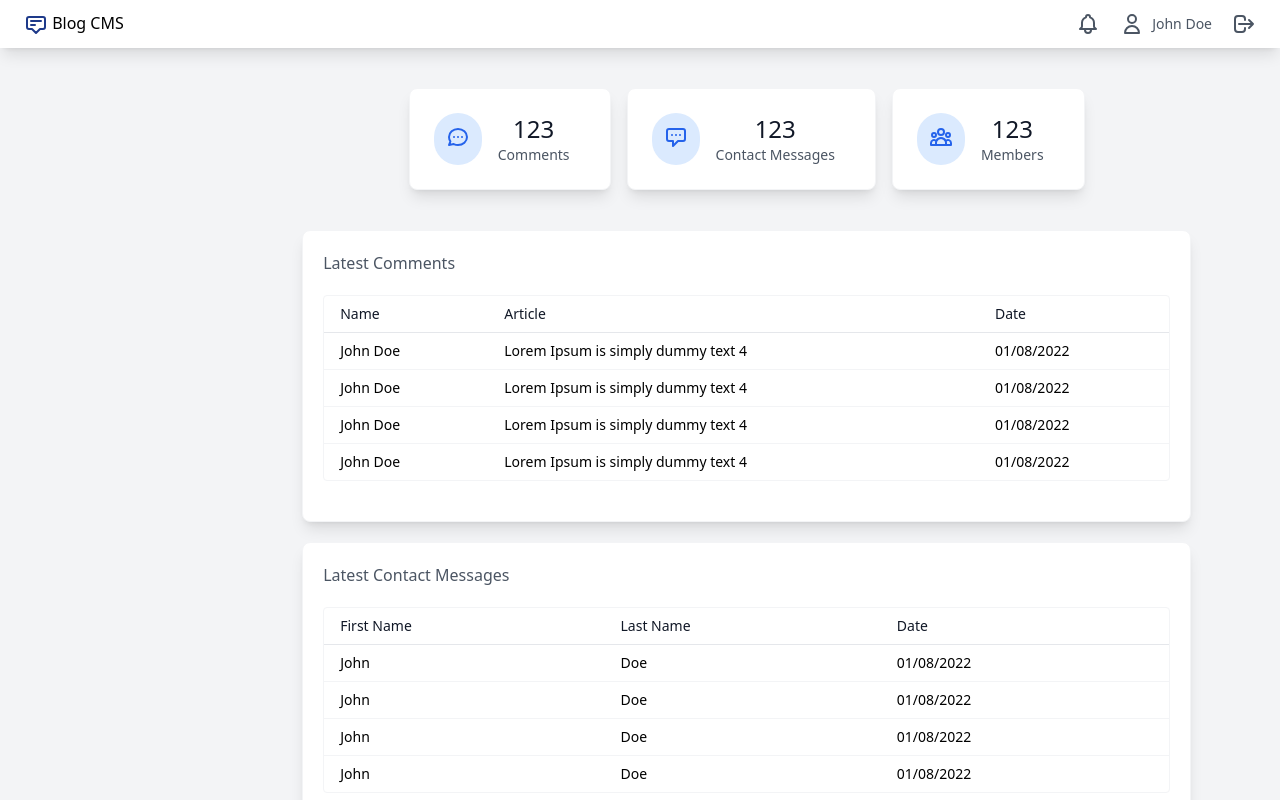
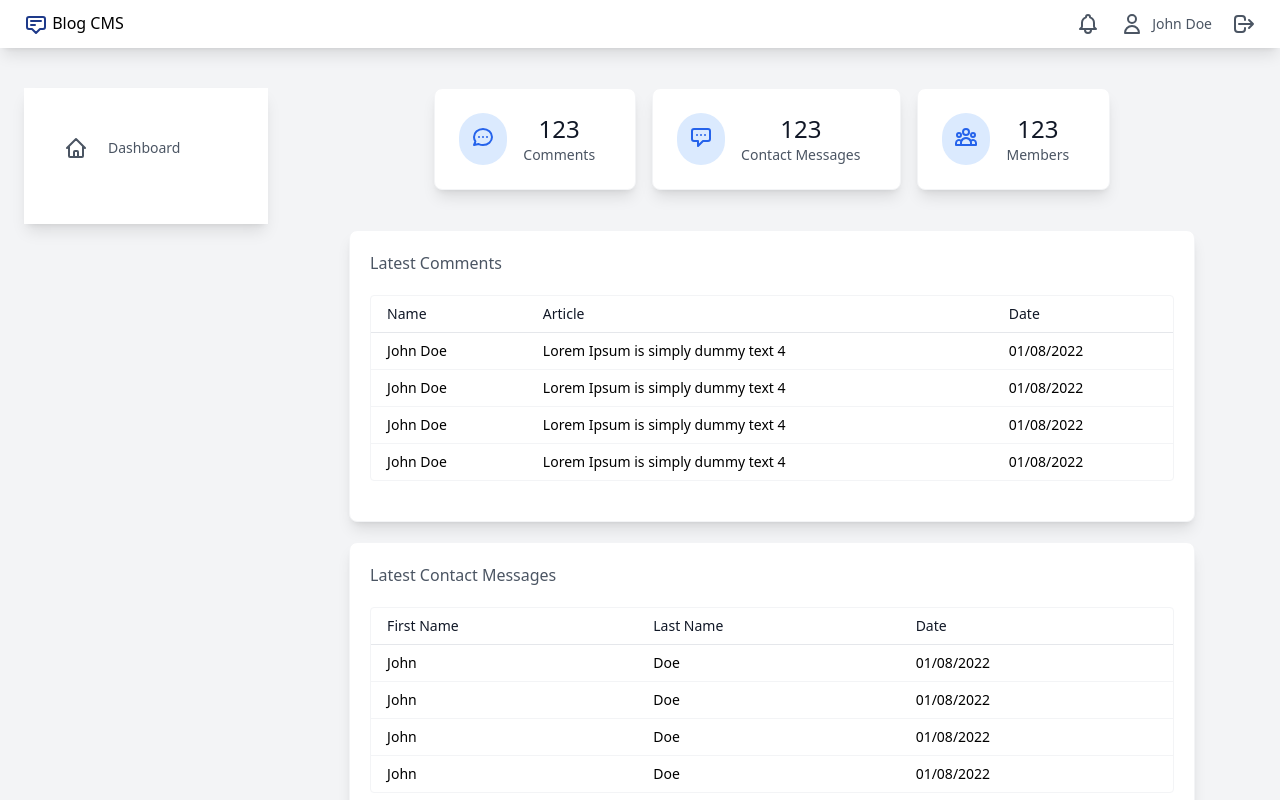
Before and after one commit to kaan35/blog-admin, an Angular app: page / in a window 1280 px wide. Shown: the top 800 px of the page. Built offline with nearby package versions, Linux system fonts and the light colour scheme.

Commit message:
feat: added sample side menu component

```diff
--- a/src/app/app.module.ts
+++ b/src/app/app.module.ts
@@ -4,9 +4,10 @@ import { AppRoutingModule } from './app-routing.module';
 import { AppComponent } from './app.component';
 import { IndexComponent } from './pages/index/index.component';
 import { NavbarComponent } from './components/navbar/navbar.component';
+import { MenuComponent } from './components/menu/menu.component';
 
 @NgModule({
-  declarations: [AppComponent, IndexComponent, NavbarComponent],
+  declarations: [AppComponent, IndexComponent, NavbarComponent, MenuComponent],
   imports: [
     BrowserModule.withServerTransition({ appId: 'serverApp' }),
     AppRoutingModule,
--- /dev/null
+++ b/src/app/components/menu/menu.component.html
@@ -0,0 +1,19 @@
+<div class='w-full shadow-lg bg-white p-4 mx-6 my-10'>
+  <div class='flex flex-col justify-between bg-white'>
+    <nav class='flex flex-col gap-y-1 px-2 py-6 pb-10'>
+      <div>
+        <a class='flex items-center px-4 py-2 text-sm text-gray-600 rounded-lg hover:bg-gray-100 hover:text-black' href='#'>
+          <div class='pr-2'>
+            <svg xmlns='http://www.w3.org/2000/svg' class='h-6 w-6' fill='none' viewBox='0 0 24 24'
+                 stroke='currentColor'
+                 stroke-width='2'>
+              <path stroke-linecap='round' stroke-linejoin='round'
+                    d='M3 12l2-2m0 0l7-7 7 7M5 10v10a1 1 0 001 1h3m10-11l2 2m-2-2v10a1 1 0 01-1 1h-3m-6 0a1 1 0 001-1v-4a1 1 0 011-1h2a1 1 0 011 1v4a1 1 0 001 1m-6 0h6' />
+            </svg>
+          </div>
+          <span class='ml-3'>Dashboard</span>
+        </a>
+      </div>
+    </nav>
+  </div>
+</div>
--- /dev/null
+++ b/src/app/components/menu/menu.component.ts
@@ -0,0 +1,12 @@
+import { Component, OnInit } from '@angular/core';
+
+@Component({
+  selector: 'app-menu',
+  templateUrl: './menu.component.html',
+  styleUrls: ['./menu.component.css'],
+})
+export class MenuComponent implements OnInit {
+  constructor() {}
+
+  ngOnInit(): void {}
+}
--- a/src/app/pages/index/index.component.html
+++ b/src/app/pages/index/index.component.html
@@ -1,7 +1,9 @@
 <app-navbar></app-navbar>
 <div class='max-w-full mx-auto'>
   <div class='flex flex-col sm:flex-row gap-x-5'>
-    <div class='flex-auto pb-6 hidden lg:flex'></div>
+    <div class='flex-auto pb-6 hidden lg:flex'>
+      <app-menu></app-menu>
+    </div>
     <div class='sm:w-5/6 pb-6'>
       <div class='flex flex-col sm:flex-row sm:flex-wrap justify-center px-10 gap-4 mt-10'>
         <div>
```
Also changed, not shown: src/app/components/menu/menu.component.css (added), 1 other file (tests, documents, lock files or other folders).
